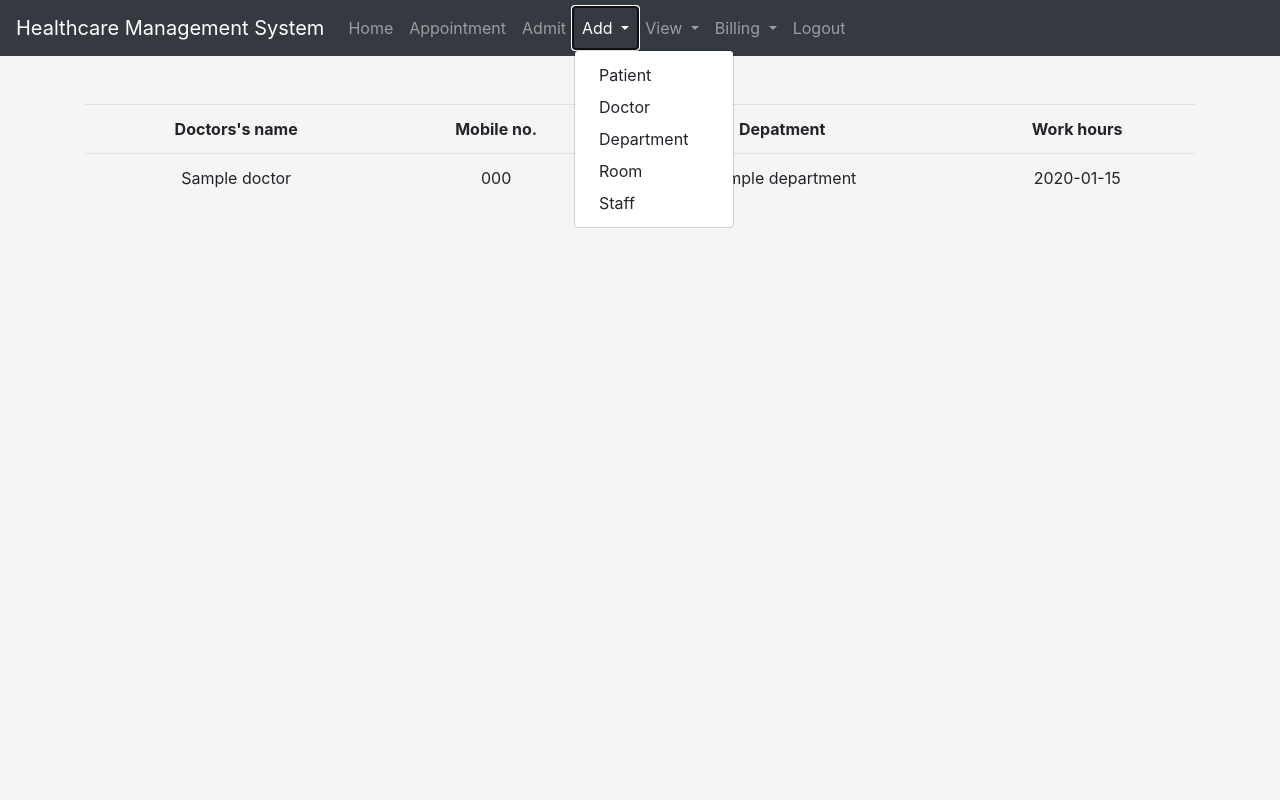
After one commit to Sarthak251099/IHMS, a PHP site: page /dbms/view-doctors.php in a window 1280 px wide, after a click on "Add". The commit adds this page. Run offline with PHP 8.4, Linux system fonts and the light colour scheme; the visitor is signed in with stand-in values (Sample User, id 1); tables that the repository leaves empty hold one stand-in row (values such as "Sample post").

Commit message:
Bug Fixes

```diff
--- a/inc/bootstrap.php
+++ b/inc/bootstrap.php
@@ -1,5 +1,4 @@
- <!-- do not forget download jquery (http://jquery.com/download/)-->
+
    <script src="/dbms/assets/js/jquery.js"></script>
    <script src="/dbms/assets/js/bootstrap.min.js"></script>
-   <!-- do not forget download popper.js (https://cdnjs.cloudflare.com/ajax/libs/popper.js/1.12.3/umd/popper.min.js) -->
    <script src="/dbms/assets/js/popper.js"></script>
--- a/inc/menu.php
+++ b/inc/menu.php
@@ -31,21 +31,24 @@ header("Location: viewer.php");
       </li>
       <li class="nav-item dropdown">
         <a class="nav-link dropdown-toggle" href="#" id="navbarDropdownMenuLink" role="button" data-toggle="dropdown" aria-haspopup="true" aria-expanded="false">
+          View
+        </a>
+        <div class="dropdown-menu" aria-labelledby="navbarDropdownMenuLink">
+          <a class="dropdown-item" href="./view-admitted.php">Admitted</a>
+          <a class="dropdown-item" href="./view-appointments.php">Appointments</a>
+          <a class="dropdown-item" href="./view-room.php">Rooms</a>
+          <a class="dropdown-item" href="./view-doctors.php">Doctors</a>
+          <a class="dropdown-item" href="./view-patients.php">Patients</a>
+          <a class="dropdown-item" href="./view-staff.php">Staff</a>
+        </div>
+      </li>
+      <li class="nav-item dropdown">
+        <a class="nav-link dropdown-toggle" href="#" id="navbarDropdownMenuLink" role="button" data-toggle="dropdown" aria-haspopup="true" aria-expanded="false">
           Billing
         </a>
         <div class="dropdown-menu" aria-labelledby="navbarDropdownMenuLink">
           <a class="dropdown-item" href="./admit-billing.php">Admitted</a>
           <a class="dropdown-item" href="./appointment-billing.php">Appointments</a>
-        </div>
-      </li>
-      <li class="nav-item dropdown">
-        <a class="nav-link dropdown-toggle" href="#" id="navbarDropdownMenuLink" role="button" data-toggle="dropdown" aria-haspopup="true" aria-expanded="false">
-          View
-        </a>
-        <div class="dropdown-menu" aria-labelledby="navbarDropdownMenuLink">
-          <a class="dropdown-item" href="./view-admitted.php">Admitted</a>
-          <a class="dropdown-item" href="./view-appointments.php">Appointments</a>
-          <a class="dropdown-item" href="./view-patients.php">Patients</a>
         </div>
       </li>
        <li class="nav-item">
--- a/login.php
+++ b/login.php
@@ -92,7 +92,7 @@ body {
             }
       ?>
       <label for="inputEmail" class="sr-only">Username</label>
-      <input type="text" id="inputEmail" class="form-control" placeholder="username" name="username" required autofocus>
+      <input type="text" id="inputEmail" class="form-control" placeholder="Username" name="username" required autofocus>
       <label for="inputPassword" class="sr-only">Password</label>
       <input type="password" id="inputPassword" class="form-control" placeholder="Password" name="password" required>
       <input class="btn btn-lg btn-primary btn-block" type="submit" name="login" value="Login">
--- a/view-admitted.php
+++ b/view-admitted.php
@@ -34,11 +34,12 @@ if(isset($_GET['discharge'])){
     $discharge_date_query = "UPDATE admit SET discharge_date='$date' where id=$dadmit_id";//////
     $room = $details['room_number'];
     //echo $room;
+    $admit_date = $details['admit_date'];
     $room_free_query = "UPDATE room SET status=1 where number=$room";///////
-    $no_of_days = date_diff(date_create("2018-10-30"),date_create($date));
+    $no_of_days = date_diff(date_create($admit_date),date_create($date));
     //echo " -- ".$no_of_days->format("%a")."  --  ";
     $room_rent = mysqli_fetch_array(mysqli_query($con,"SELECT * FROM room where number=$room"));
-    $room_rent_amt = $room_rent['rent'] * $no_of_days->format("%a");
+    $room_rent_amt = $room_rent['rent'] * ($no_of_days->format("%a")+1);
     //echo $room_rent_amt;
     $add_room_charges = "UPDATE billing SET room_charges=$room_rent_amt where admit_id=$dadmit_id";////////
     $discharge_status = "UPDATE admit SET status = 0 where id=$dadmit_id";/////// 0 means discharged, 1 means admitted
--- /dev/null
+++ b/view-doctors.php
@@ -0,0 +1,49 @@
+<?php
+session_start();
+include_once("helpers/db.php");
+if(!isset($_SESSION['username'])){
+        header("Location: login.php");
+     }
+$page_title = "View doctors";
+include("inc/header.php");
+
+?>
+
+
+<link rel="stylesheet" href="assets/css/custom.css">
+
+</head>
+<body class="text-center">
+<?php include("inc/menu.php"); ?>
+<div class="container">
+ <br><br>
+    <table class="table">
+        <tr>
+            <th>Doctors's name</th>
+            <th>Mobile no.</th>
+            <th>Depatment</th>
+            <th>Work hours</th>
+        </tr>
+        <?php
+        $query = "SELECT * FROM doctor";
+        $query_run=mysqli_query($con,$query);
+        while($data = mysqli_fetch_array($query_run)){
+            $dept_id = $data['department_id'];
+            $dept_details = mysqli_fetch_array(mysqli_query($con, "SELECT name from department where id=$dept_id"));
+            $dept_name = $dept_details['name'];
+            ?>
+            <tr>
+                <td><?php echo $data['name']?></td>
+                <td><?php echo $data['phone_number'] ?></td>
+                <td><?php echo $dept_name?></td>
+                <td><?php echo $data['work_time']?></td>
+            </tr>
+            <?php
+        }
+        ?>
+    </table>
+</div>
+<?php
+include_once("inc/bootstrap.php");
+include_once("inc/footer.php");
+?>
```
Also changed, not shown: admit-billing.php (+7 -1 lines), dashboard.php (+9 -8 lines), view-room.php (added, +60 -0 lines).
